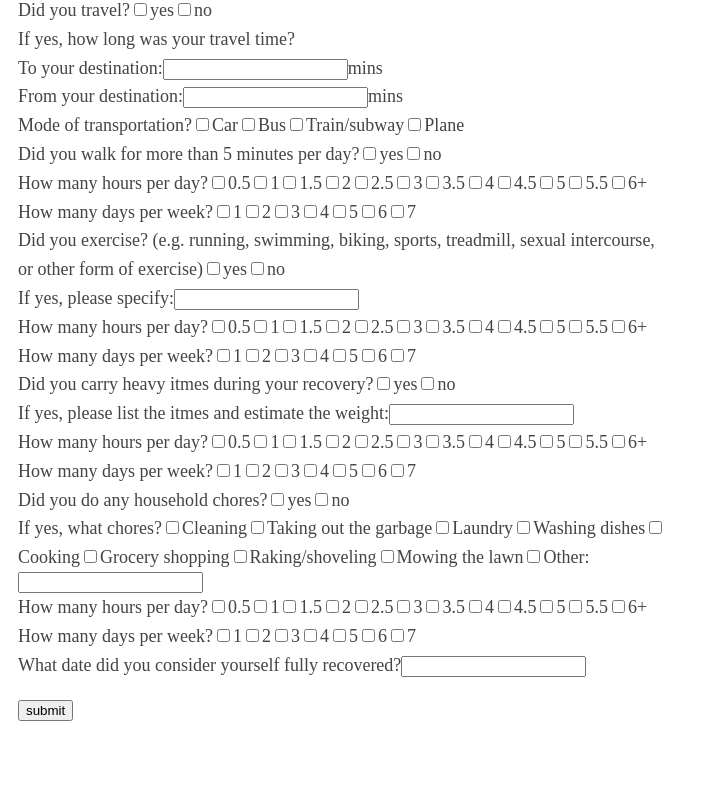
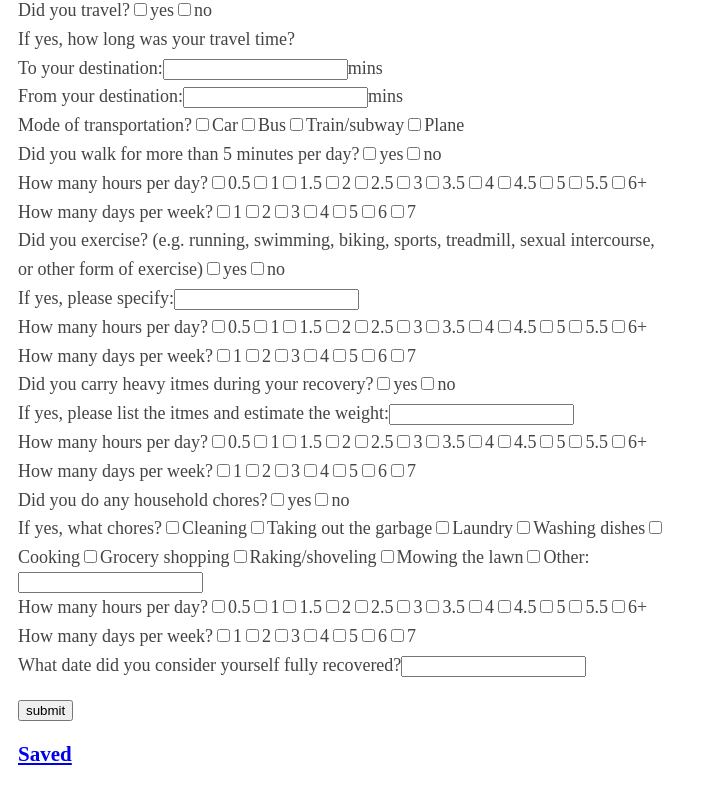
Before and after one commit to nicholasmullikin/sprint_1, a plain HTML site: page index.html in a window 1280 px wide. Shown: the part 1582-2385 px from the top of the page, without its empty margins (0-707 px from the left). Before the commit the page ends 2342 px from the top, so only its background shows below. Drawn offline with Linux system fonts and the light colour scheme.

Commit message:
Link
added link

```diff
--- a/index.html
+++ b/index.html
@@ -11,5 +11,6 @@
     <div id = "userChoice"><h1>Bennet</h1></div>
     <script src="form_script.js"></script>
 	<h3><button id="submit">submit</button></h3>
+	<h3><a href=answer_page.html> Saved </a><h3>
   </body>
 </html>
```
